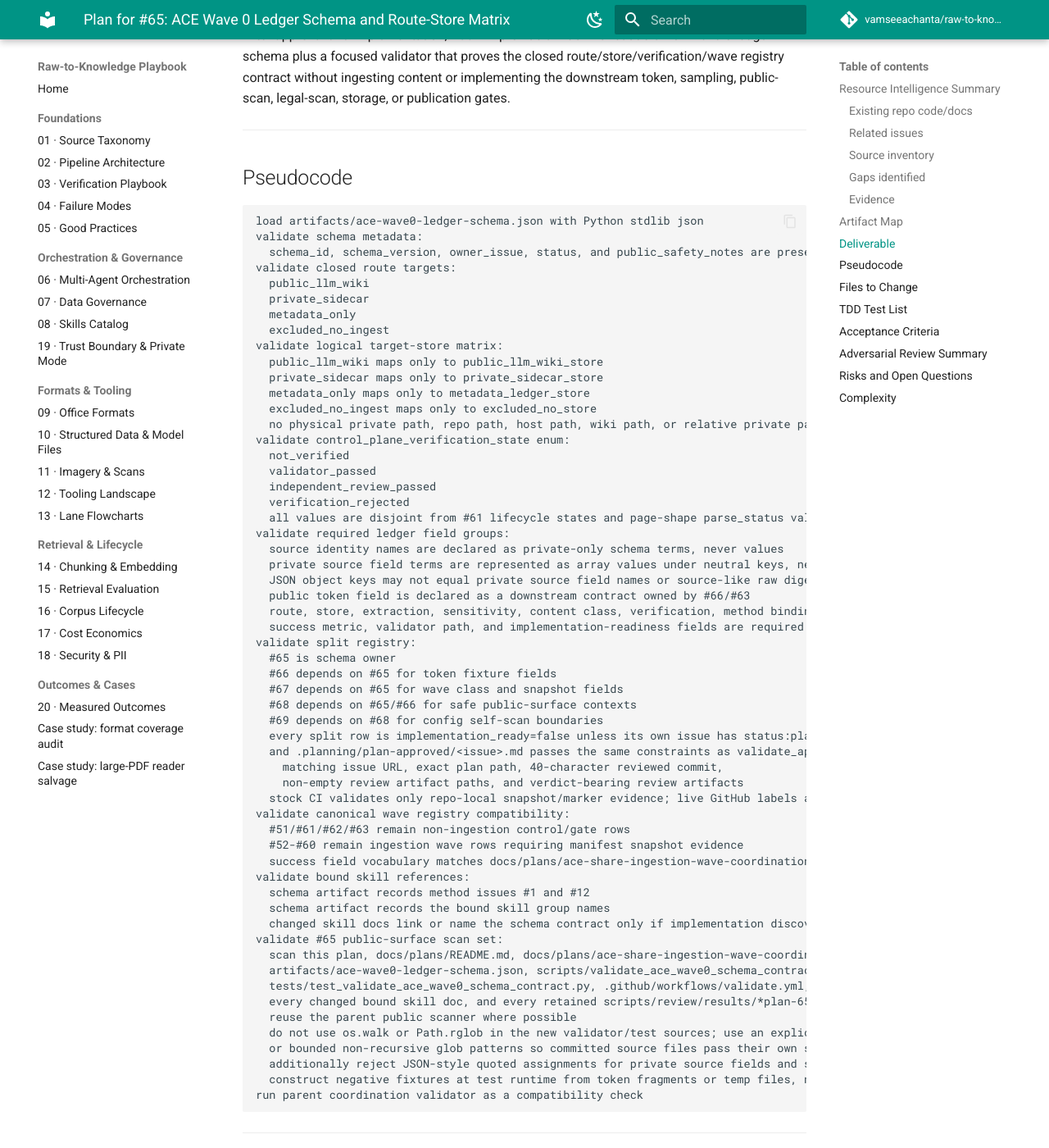
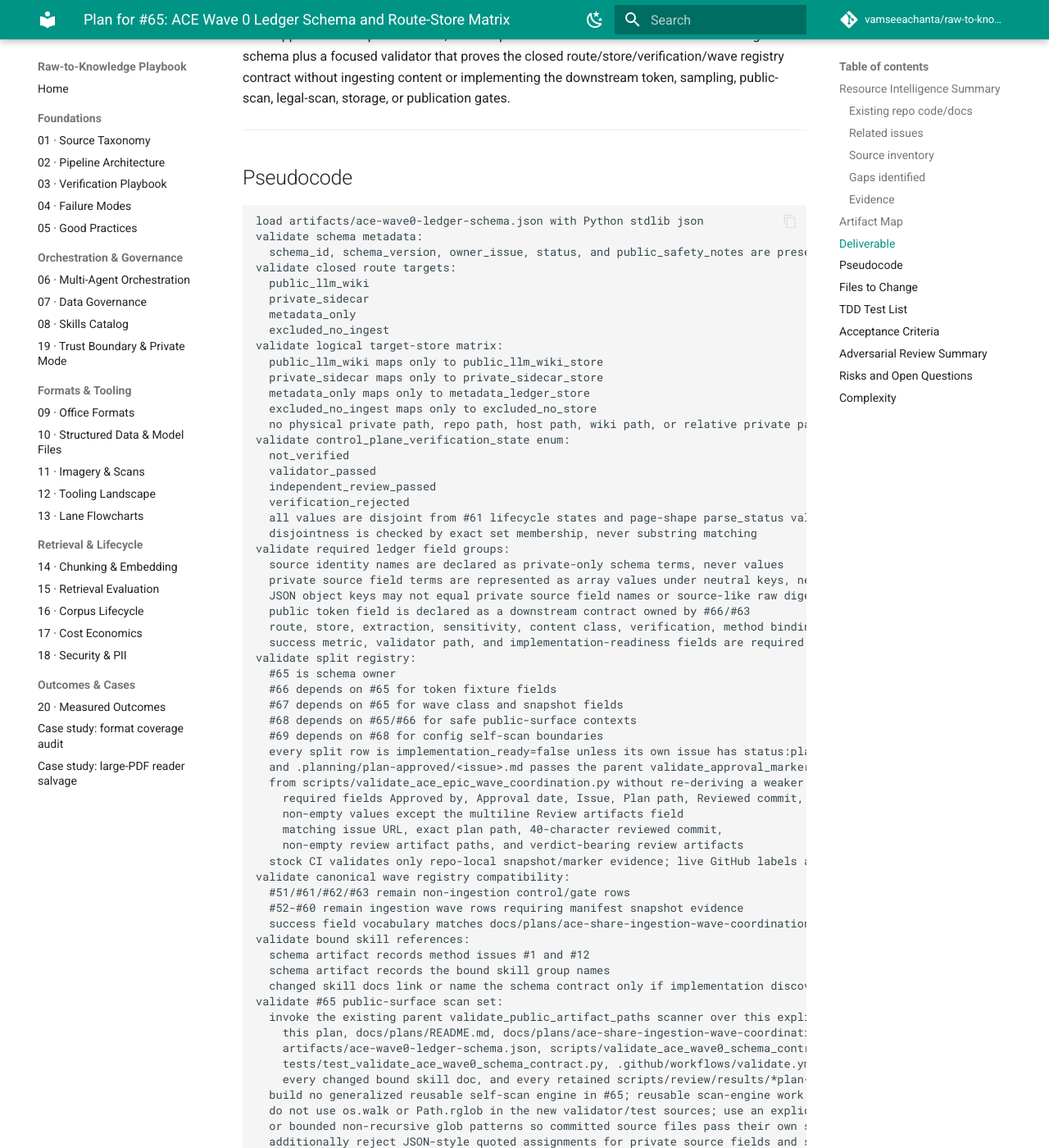
Before and after one commit to vamseeachanta/raw-to-knowledge-playbook, an MkDocs documentation site: the page built from docs/plans/2026-06-30-issue-65-ace-wave-0-ledger-schema-route-store-matrix.md, in a window 1280 px wide and 1400 px high, scrolled down 3528 px. Shown: the whole window at 82% size. Built offline with MkDocs 1.6.1 and Material for MkDocs 9.7.7, drawn with Linux system fonts in a browser that asks for light colours; comment, search, counter and statistics services are not loaded; some of the changed text lies outside the part shown.

Commit message:
docs: patch ACE schema plan r2 minors

```diff
--- a/docs/plans/2026-06-30-issue-65-ace-wave-0-ledger-schema-route-store-matrix.md
+++ b/docs/plans/2026-06-30-issue-65-ace-wave-0-ledger-schema-route-store-matrix.md
@@ -123,6 +123,7 @@
   independent_review_passed
   verification_rejected
   all values are disjoint from #61 lifecycle states and page-shape parse_status values
+  disjointness is checked by exact set membership, never substring matching
 validate required ledger field groups:
   source identity names are declared as private-only schema terms, never values
   private source field terms are represented as array values under neutral keys, never as JSON object keys
@@ -137,7 +138,10 @@
   #68 depends on #65/#66 for safe public-surface contexts
   #69 depends on #68 for config self-scan boundaries
   every split row is implementation_ready=false unless its own issue has status:plan-approved
-  and .planning/plan-approved/<issue>.md passes the same constraints as validate_approval_marker:
+  and .planning/plan-approved/<issue>.md passes the parent validate_approval_marker function
+  from scripts/validate_ace_epic_wave_coordination.py without re-deriving a weaker subset:
+    required fields Approved by, Approval date, Issue, Plan path, Reviewed commit, Review artifacts
+    non-empty values except the multiline Review artifacts field
     matching issue URL, exact plan path, 40-character reviewed commit,
     non-empty review artifact paths, and verdict-bearing review artifacts
   stock CI validates only repo-local snapshot/marker evidence; live GitHub labels are pre-label evidence
@@ -150,11 +154,12 @@
   schema artifact records the bound skill group names
   changed skill docs link or name the schema contract only if implementation discovers a reusable method gap
 validate #65 public-surface scan set:
-  scan this plan, docs/plans/README.md, docs/plans/ace-share-ingestion-wave-coordination.md,
-  artifacts/ace-wave0-ledger-schema.json, scripts/validate_ace_wave0_schema_contract.py,
-  tests/test_validate_ace_wave0_schema_contract.py, .github/workflows/validate.yml,
-  every changed bound skill doc, and every retained scripts/review/results/*plan-65*.md artifact
-  reuse the parent public scanner where possible
+  invoke the existing parent validate_public_artifact_paths scanner over this explicit #65 path list:
+    this plan, docs/plans/README.md, docs/plans/ace-share-ingestion-wave-coordination.md,
+    artifacts/ace-wave0-ledger-schema.json, scripts/validate_ace_wave0_schema_contract.py,
+    tests/test_validate_ace_wave0_schema_contract.py, .github/workflows/validate.yml,
+    every changed bound skill doc, and every retained scripts/review/results/*plan-65*.md artifact
+  build no generalized reusable self-scan engine in #65; reusable scan-engine work routes to #68
   do not use os.walk or Path.rglob in the new validator/test sources; use an explicit path list
   or bounded non-recursive glob patterns so committed source files pass their own scan
   additionally reject JSON-style quoted assignments for private source fields and source-like raw digests
@@ -190,16 +195,16 @@
 | `test_route_enum_is_closed` | Route targets cannot drift | Schema route target list | Exactly four route targets are accepted |
 | `test_logical_store_enum_is_closed` | Store targets cannot drift or imply paths | Schema logical store list | Exactly `public_llm_wiki_store`, `private_sidecar_store`, `metadata_ledger_store`, and `excluded_no_store` are accepted |
 | `test_route_to_store_matrix_is_logical_only` | #65 does not invent physical private storage or public/wiki paths | Schema route/store matrix plus negative fixtures | Each route maps to one logical store; physical paths, repo paths, host paths, wiki paths, and relative private paths are rejected |
-| `test_control_plane_verification_state_enum_is_closed` | Trust evidence vocabulary is precise and separate from page/lifecycle vocab | Schema verification-state list plus #61 lifecycle and page-shape parse_status samples | Exactly `not_verified`, `validator_passed`, `independent_review_passed`, and `verification_rejected` are accepted; lifecycle/parse_status values are not accepted in that field |
+| `test_control_plane_verification_state_enum_is_closed` | Trust evidence vocabulary is precise and separate from page/lifecycle vocab | Schema verification-state list plus #61 lifecycle and page-shape parse_status samples | Exactly `not_verified`, `validator_passed`, `independent_review_passed`, and `verification_rejected` are accepted; lifecycle/parse_status values are rejected by exact set membership, not substring matching |
 | `test_required_field_groups_are_present` | Ledger has the fields downstream split issues need | Schema required field groups | Identity, route, content, method, validation, success, readiness, and downstream contract field groups are present |
 | `test_private_source_terms_are_values_not_keys` | Scanner-safe schema representation cannot turn private field terms into JSON assignments | Schema JSON object keys and private source term arrays | Private source field terms may appear only as neutral-key array values, never as JSON object keys |
 | `test_private_field_names_are_schema_terms_only` | Public schema does not publish private values | Schema field declarations plus runtime-generated negative fixtures | Private provenance terms appear only as field names/classes; assigned values or maps fail without committing raw deny examples |
 | `test_json_source_hash_assignments_are_rejected` | JSON artifacts cannot bypass raw-digest denial | Runtime-generated JSON fixtures with quoted source-like hash keys | Quoted-key raw digest assignments fail validation |
 | `test_public_token_field_is_delegated` | #65 does not implement token generation | Schema downstream contract section | Public-token grammar and generation are marked as [#66](https://github.com/vamseeachanta/raw-to-knowledge-playbook/issues/66)/[#63](https://github.com/vamseeachanta/raw-to-knowledge-playbook/issues/63)-owned |
 | `test_split_registry_dependencies_are_parseable` | Split issue order is executable | Schema split registry | #66/#67 depend on #65, #68 depends on #65/#66, and #69 depends on #68 |
-| `test_split_registry_requires_approval_marker_contract` | No split issue can become ready without the repo approval contract | Schema or coordination fixture with ready=true, missing `status:plan-approved` snapshot, or marker cases invalid under parent `validate_approval_marker` semantics | Validator fails |
+| `test_split_registry_requires_approval_marker_contract` | No split issue can become ready without the repo approval contract | Schema or coordination fixture with ready=true, missing `status:plan-approved` snapshot, or marker cases invalid under parent `validate_approval_marker` semantics | Validator imports/calls the parent marker validator and fails invalid markers, including missing/empty `Approved by:` or `Approval date:` |
 | `test_wave_registry_compatibility_matches_coordination` | #65 schema stays compatible with parent coordination | Schema plus `docs/plans/ace-share-ingestion-wave-coordination.md` | Wave classes and success fields match the canonical registry |
-| `test_public_scan_paths_cover_65_artifacts` | #65 safety scan cannot omit a public output | Validator path list plus artifact map | Plan, README, coordination, schema, validator, tests, workflow, changed skills, and retained plan-65 review artifacts are scanned when present |
+| `test_public_scan_paths_cover_65_artifacts` | #65 safety scan cannot omit a public output or become a reusable #68 scanner | Validator path list plus artifact map | Plan, README, coordination, schema, validator, tests, workflow, changed skills, and retained plan-65 review artifacts are passed to the existing parent scanner when present; no generalized self-scan engine is created |
 | `test_negative_fixtures_are_not_committed_as_raw_examples` | Public scanner fixtures do not self-block committed files | Test source text and runtime fixture builder | Deny strings are assembled at runtime or written to temp files; committed files do not contain raw private-looking assignments |
 | `test_validator_source_avoids_denied_recursive_traversal` | New validator/test sources do not need parent filename-only self-exemptions | Validator and unit test source text | New source files avoid `os.walk` and `Path.rglob`, or fail until an explicit tested self-exemption exists |
 | `test_changed_skill_docs_are_scan_clean_or_follow_on` | Conditional skill edits cannot introduce pre-existing scanner blockers into #65 | Changed bound skill doc list | Every changed skill doc passes the #65 public scan, or the method gap is routed to a follow-on issue |
@@ -219,10 +224,10 @@
 - [ ] The `control_plane_verification_state` enum is closed to `not_verified`, `validator_passed`, `independent_review_passed`, and `verification_rejected`, and its values are disjoint from [#61](https://github.com/vamseeachanta/raw-to-knowledge-playbook/issues/61) lifecycle states and `page-shape-contract` `parse_status` values.
 - [ ] Private source field terms and source-like raw digest terms are represented as neutral-key array values in the schema JSON, never as JSON object keys or assigned values.
 - [ ] The schema records downstream ownership boundaries: [#66](https://github.com/vamseeachanta/raw-to-knowledge-playbook/issues/66) for token fixture generation, [#67](https://github.com/vamseeachanta/raw-to-knowledge-playbook/issues/67) for sampling firewall behavior, [#68](https://github.com/vamseeachanta/raw-to-knowledge-playbook/issues/68) for generic public-surface self-scan, [#69](https://github.com/vamseeachanta/raw-to-knowledge-playbook/issues/69) for repo-local legal/security scan, [#61](https://github.com/vamseeachanta/raw-to-knowledge-playbook/issues/61) for durable private storage, and [#63](https://github.com/vamseeachanta/raw-to-knowledge-playbook/issues/63) for publication certification.
-- [ ] Split registry validation keeps [#65](https://github.com/vamseeachanta/raw-to-knowledge-playbook/issues/65)-[#69](https://github.com/vamseeachanta/raw-to-knowledge-playbook/issues/69) `implementation_ready=false` unless each issue has a recorded `status:plan-approved` snapshot and `.planning/plan-approved/<issue>.md` passes the same issue URL, exact plan path, 40-character reviewed commit, non-empty review artifact, and verdict-bearing artifact checks as `scripts/validate_ace_epic_wave_coordination.py::validate_approval_marker`.
+- [ ] Split registry validation keeps [#65](https://github.com/vamseeachanta/raw-to-knowledge-playbook/issues/65)-[#69](https://github.com/vamseeachanta/raw-to-knowledge-playbook/issues/69) `implementation_ready=false` unless each issue has a recorded `status:plan-approved` snapshot and `.planning/plan-approved/<issue>.md` passes `scripts/validate_ace_epic_wave_coordination.py::validate_approval_marker` by import/call, including required marker fields, non-empty marker values, matching issue URL, exact plan path, 40-character reviewed commit, non-empty review artifact paths, and verdict-bearing artifact checks.
 - [ ] The validator passes with `ACE_SHARE_ROOT` unset and does not read private source content.
 - [ ] Public surfaces do not publish private source content, raw host paths, exact private inventory counts, assigned private provenance values, source-like raw digests, client identifiers, or personal identifiers.
-- [ ] The schema validator scans the complete [#65](https://github.com/vamseeachanta/raw-to-knowledge-playbook/issues/65) public-surface set: this plan, plan README, coordination ledger, schema JSON, validator, unit tests, workflow, changed bound skill docs, and retained `scripts/review/results/*plan-65*.md` artifacts when they exist.
+- [ ] The schema validator invokes the existing parent public scanner over the complete [#65](https://github.com/vamseeachanta/raw-to-knowledge-playbook/issues/65) public-surface path list: this plan, plan README, coordination ledger, schema JSON, validator, unit tests, workflow, changed bound skill docs, and retained `scripts/review/results/*plan-65*.md` artifacts when they exist; it does not build a generalized scanner owned by [#68](https://github.com/vamseeachanta/raw-to-knowledge-playbook/issues/68).
 - [ ] JSON quoted-key assignments for private source fields and source-like raw digests fail validation; negative fixtures are generated at runtime or kept in temp files so committed public artifacts do not self-block the scanner.
 - [ ] New validator/test source files avoid `os.walk` and `Path.rglob` unless an explicit tested self-exemption is added; the default path discovery is an explicit list plus bounded non-recursive glob patterns.
 - [ ] Conditional bound-skill updates are applied only if the changed skill doc passes the #65 public scan; otherwise [#65](https://github.com/vamseeachanta/raw-to-knowledge-playbook/issues/65) files or links a follow-on issue instead of carrying a known self-blocker.
@@ -242,8 +247,11 @@
 | Claude r1 | MAJOR | Found `rejected` enum collision, route ownership drift, and self-scan feasibility gaps. Current draft patches these issues; re-review required. |
 | Codex r1 | MAJOR | Found `rejected` enum collision, JSON schema key self-blocker, underspecified approval-marker semantics, conditional skill scan blocker, and route ownership ambiguity. Current draft patches these issues; re-review required. |
 | Gemini r1 | UNAVAILABLE | Installed client returned unsupported-tier authentication error; no review performed. |
+| Claude r2 | MINOR | Confirmed r1 MAJORs patched; requested exact parent approval-marker call semantics, clearer #65/#68 self-scan boundary, and exact set-membership wording for enum disjointness. Current draft patches these issues; re-review required because the plan changed after r2. |
+| Codex r2 | MINOR | Found prompt reviewed-head metadata typo: the r2 prompt named an unresolvable SHA while the actual local head was `ee0ef2221b928f78de50ed150aac2a87b1e6988a`. Next review must use the actual commit. |
+| Gemini r2 | UNAVAILABLE | Installed client returned unsupported-tier authentication error; no review performed. |
 
-**Overall result:** NEEDS RE-REVIEW - draft only; formal r1 review returned MAJOR from both active providers. Current draft patches the r1 findings and must receive a fresh no-MAJOR provider round before `status:plan-review`.
+**Overall result:** NEEDS RE-REVIEW - draft only; formal r1 review returned MAJOR from both active providers and r2 returned MINOR after the r1 patch. Current draft patches the r2 findings and must receive a fresh no-MAJOR provider round on the correct committed head before `status:plan-review`.
 
 ---
 
```
Also changed, not shown: scripts/review/results/2026-06-30-plan-65-claude-r2.md (added, +46 -0 lines), scripts/review/results/2026-06-30-plan-65-codex-r2.md (added, +27 -0 lines), scripts/review/results/2026-06-30-plan-65-gemini-r2.md (added, +24 -0 lines).
